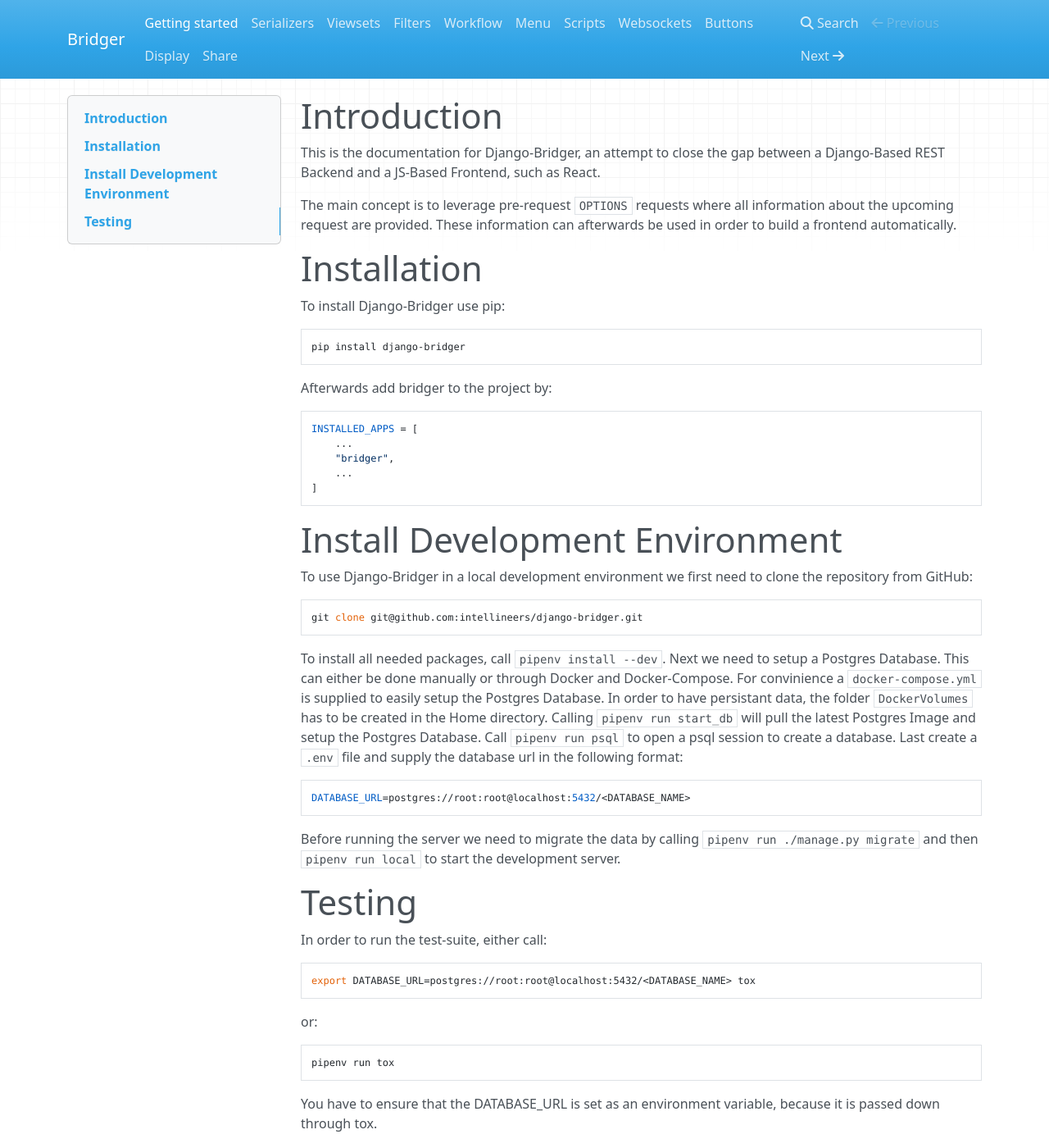
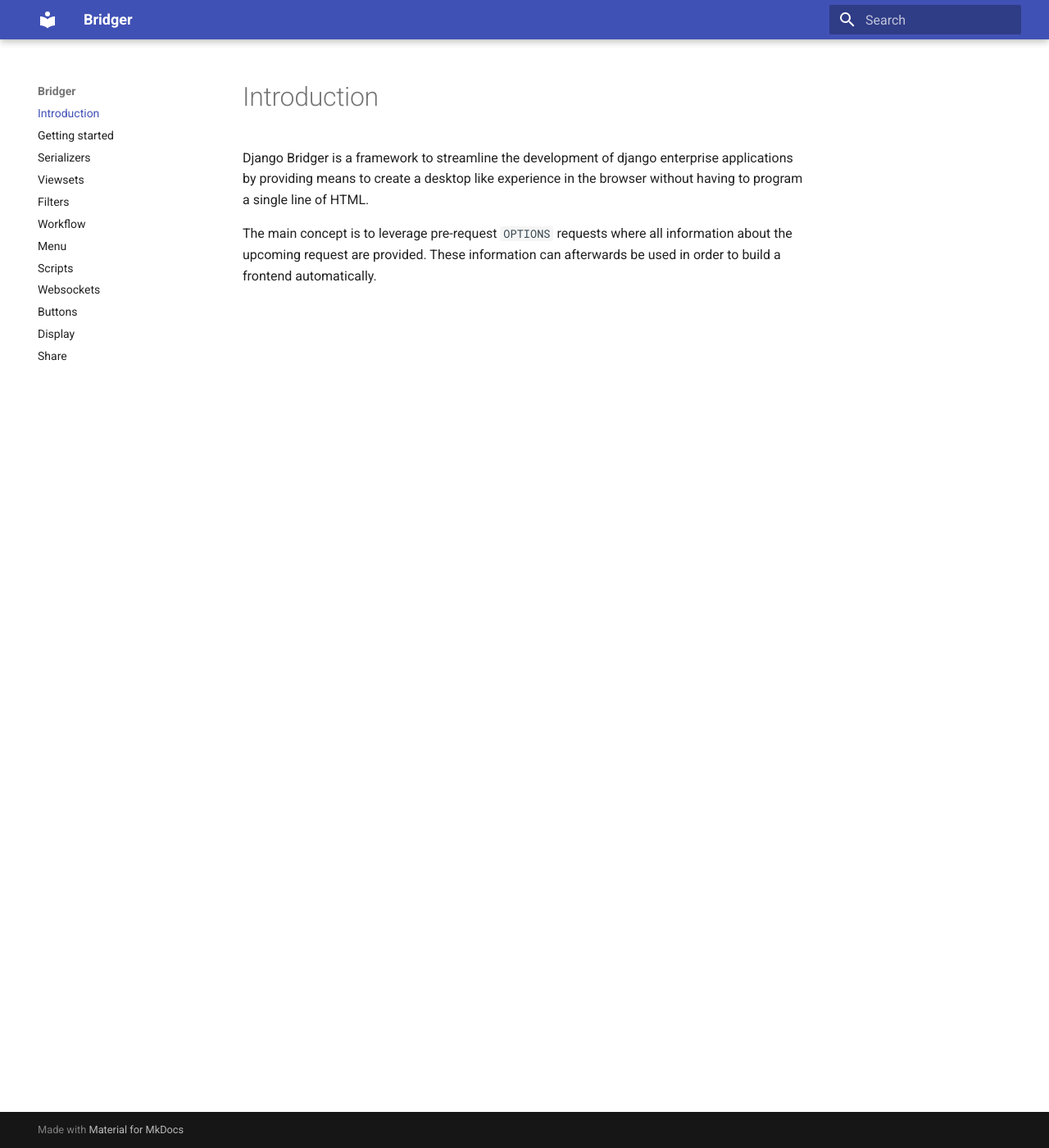
Before and after one commit to intellineers/django-bridger, an MkDocs documentation site: the page built from docs/index.md, in a window 1280 px wide and 1400 px high. Shown: the whole window at 82% size. Built offline with MkDocs 1.6.1 and Material for MkDocs 9.7.7, drawn with Linux system fonts in a browser that asks for light colours; nearby versions of some CDN libraries; some of the changed text lies outside the part shown.

Commit message:
changed documentation

````diff
--- a/docs/index.md
+++ b/docs/index.md
@@ -1,53 +1,4 @@
-# Introduction
-
-This is the documentation for Django-Bridger, an attempt to close the gap between a Django-Based REST Backend and a JS-Based Frontend, such as React.
+Django Bridger is a framework to streamline the development of django enterprise applications by providing means to create a desktop like experience in the browser without having to program a single line of HTML.
 
 The main concept is to leverage pre-request `OPTIONS` requests where all information about the upcoming request are provided.
 These information can afterwards be used in order to build a frontend automatically.
-
-
-# Installation
-
-To install Django-Bridger use pip:
-
-    pip install django-bridger
-
-Afterwards add bridger to the project by:
-
-```python
-INSTALLED_APPS = [
-    ...
-    "bridger",
-    ...
-]
-```
-
-# Install Development Environment
-
-To use Django-Bridger in a local development environment we first need to clone the repository from GitHub:
-
-    git clone git@github.com:intellineers/django-bridger.git
-
-To install all needed packages, call `pipenv install --dev`.
-Next we need to setup a Postgres Database. This can either be done manually or through Docker and Docker-Compose.
-For convinience a `docker-compose.yml` is supplied to easily setup the Postgres Database. In order to have persistant
-data, the folder `DockerVolumes` has to be created in the Home directory. Calling `pipenv run start_db` will pull
-the latest Postgres Image and setup the Postgres Database. Call `pipenv run psql` to open a psql session to create
-a database. Last create a `.env` file and supply the database url in the following format:
-
-    DATABASE_URL=postgres://root:root@localhost:5432/<DATABASE_NAME>
-
-Before running the server we need to migrate the data by calling `pipenv run ./manage.py migrate` and then `pipenv run local`
-to start the development server.
-
-# Testing
-
-In order to run the test-suite, either call:
-
-    export DATABASE_URL=postgres://root:root@localhost:5432/<DATABASE_NAME> tox
-
-or:
-
-    pipenv run tox
-
-You have to ensure that the DATABASE_URL is set as an environment variable, because it is passed down through tox.
--- a/docs/requirements.txt
+++ b/docs/requirements.txt
@@ -1,5 +1,6 @@
+markdown
 mkdocs
-markdown
+mkdocs-material
 markdown-blockdiag
 markdown-include
 pymdown-extensions
--- a/mkdocs.yml
+++ b/mkdocs.yml
@@ -1,7 +1,11 @@
 site_name: Bridger
 
+theme:
+    name: material
+
 nav:
-    - Getting started: index.md
+    - Introduction: index.md
+    - Getting started: getting_started.md
     - Serializers: serializers.md
     - Viewsets: viewsets.md
     - Filters: filters.md
--- a/pyproject.toml
+++ b/pyproject.toml
@@ -46,8 +46,9 @@
 
 # Documentation dependencies
 mkdocs = "1.1.*"
-# markdown-include = "*"
-# pymdown-extensions = "*"
+mkdocs-material = "5.4.*"
+markdown-include = "0.5.*"
+pymdown-extensions = "7.1.*"
 
 # Formatting and Linting dependencies
 black = "19.10b0"
````
Also changed, not shown: docs/getting_started.md (added, +113 -0 lines), docs/docs.css (added), 1 other file.
